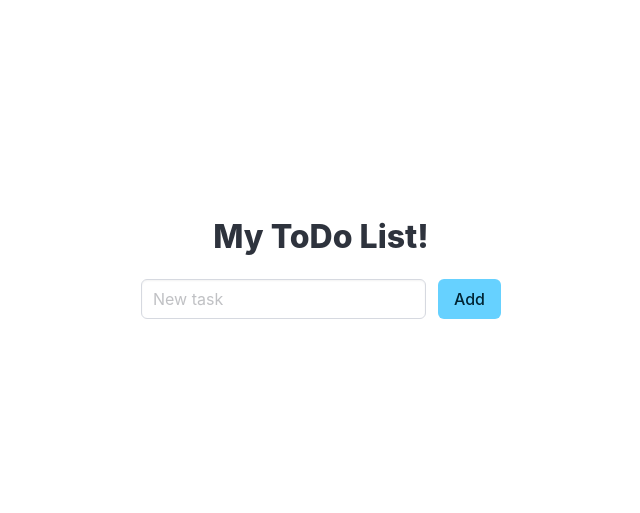
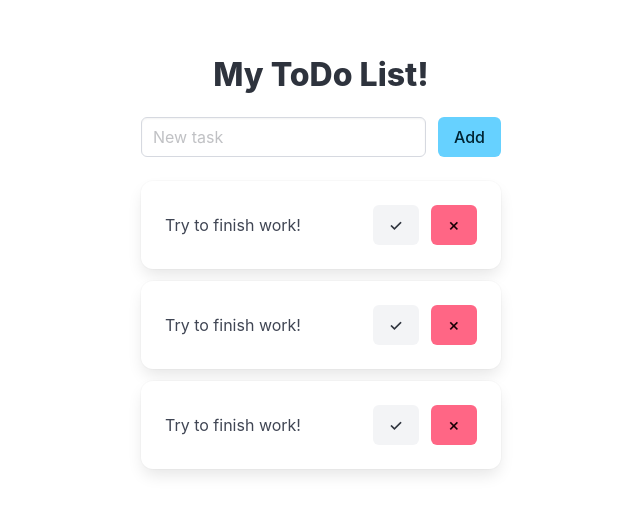
Before and after one commit to Trifonix/myTodoList, a Vue app: page / in a window 1280 px wide. Shown: the part 131-644 px from the top of the page, without its empty margins (119-759 px from the left). Built offline with nearby package versions, Linux system fonts and the light colour scheme.

Commit message:
add card and style

```diff
--- a/src/App.vue
+++ b/src/App.vue
@@ -1,13 +1,26 @@
 <template>
   <div class="wrapper-todo">
     <div class="title has-text-centered">My ToDo List!</div>
-    <div class="field is-grouped">
+    <div class="field is-grouped mb-5">
       <p class="control is-expanded">
         <input class="input" type="text" placeholder="New task" />
       </p>
       <p class="control">
         <button class="button is-info">Add</button>
       </p>
+    </div>
+    <div v-for="i in 3" :key="i" class="card mb-3">
+      <div class="card-content">
+        <div class="content">
+          <div class="columns is-mobile is-vcentered">
+            <div class="column">Try to finish work!</div>
+            <div class="column is-5 has-text-right">
+              <button class="button is-light">&check;</button>
+              <button class="button is-danger ml-3">&cross;</button>
+            </div>
+          </div>
+        </div>
+      </div>
     </div>
   </div>
 </template>
```
